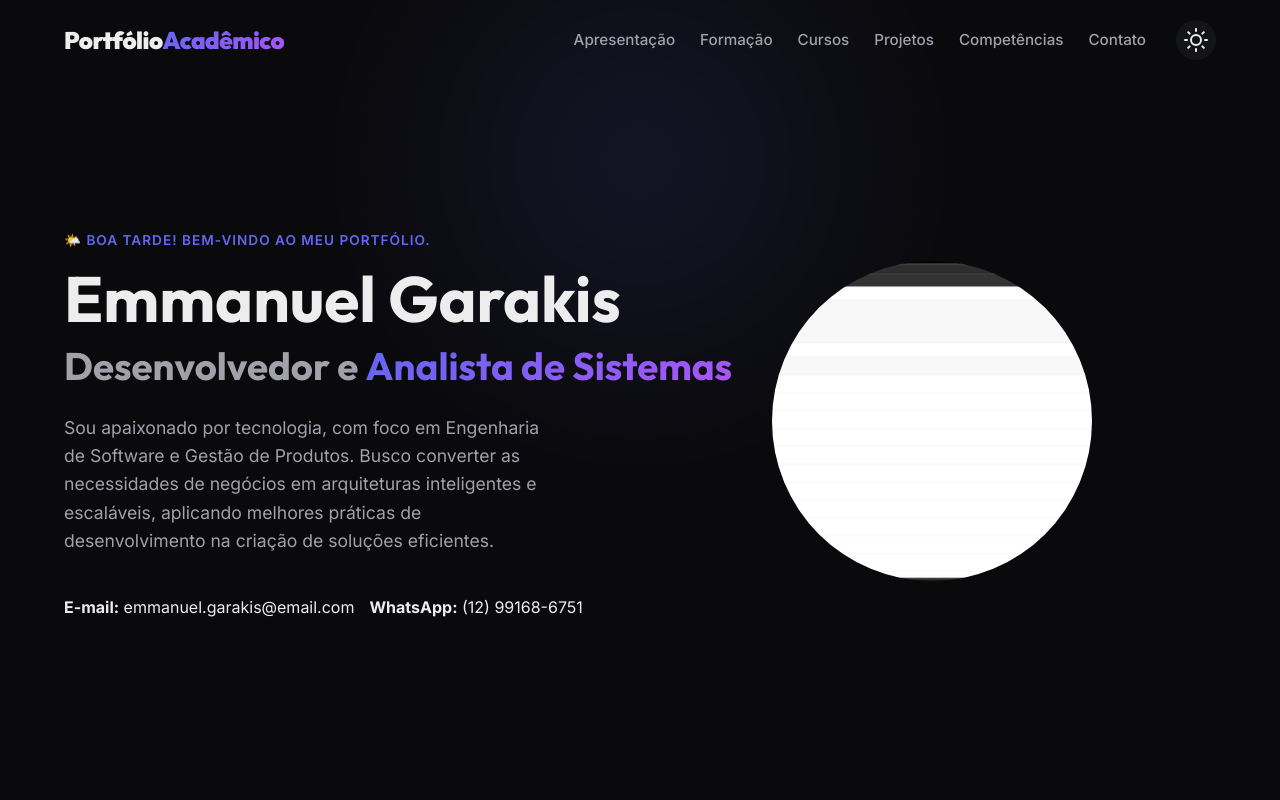
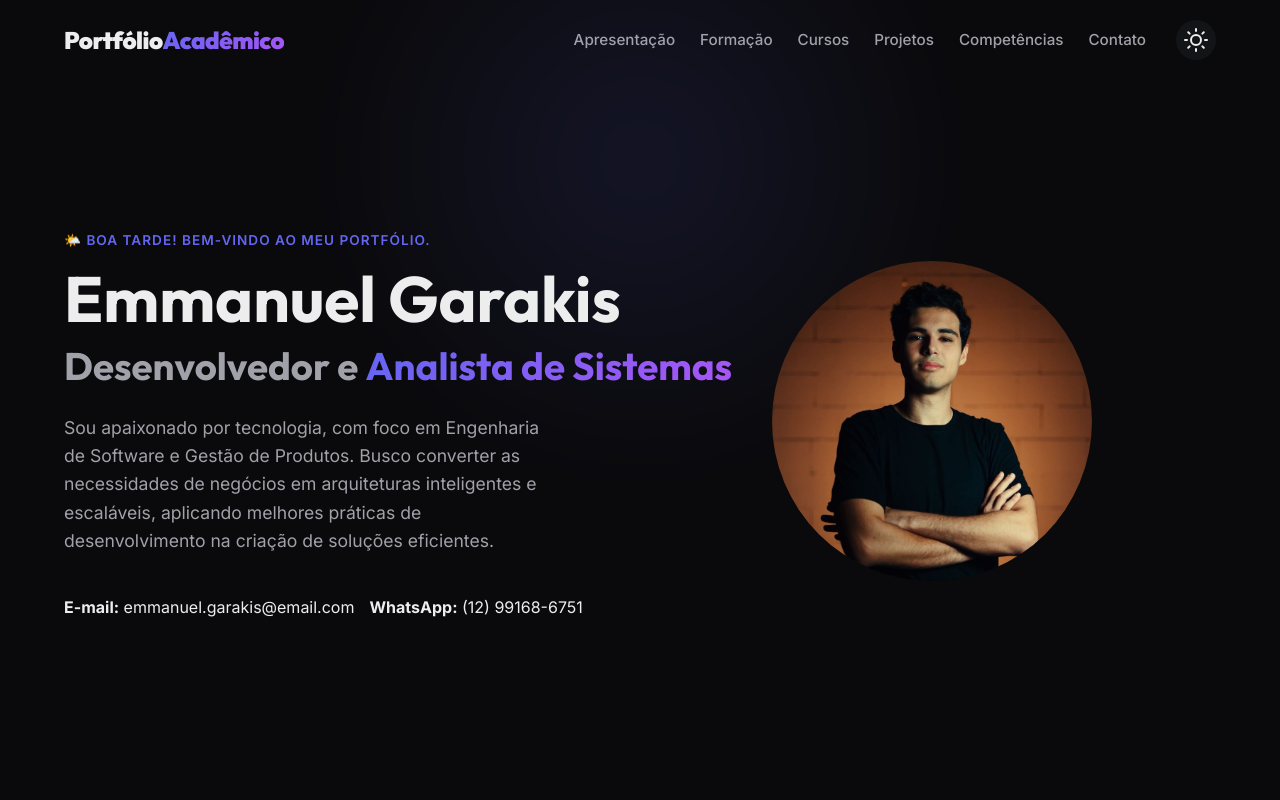
Before and after one commit to Garakis/Portfolio-ES2, a plain HTML site: page index.html in a window 1280 px wide. Shown: the top 800 px of the page. Drawn offline with Linux system fonts and the light colour scheme.

Commit message:
fix: atualiza a foto do portfolio com a foto de perfil mais recente baixada

```diff
--- a/index.html
+++ b/index.html
@@ -85,7 +85,7 @@
                 </div>
                 <!-- Foto Pessoal Solicitada -->
                 <div class="hero-visual fade-in" style="flex-shrink: 0; position: relative;">
-                    <img src="img/profile.png" alt="Foto de Emmanuel"
+                    <img src="img/profile.jpeg" alt="Foto de Emmanuel"
                         style="width: 320px; height: 320px; border-radius: 50%; object-fit: cover; border: 4px solid var(--primary); box-shadow: 0 0 20px var(--primary-glow);">
                 </div>
             </div>
```
Also changed, not shown: img/profile.jpeg (added), img/profile.png (deleted).
